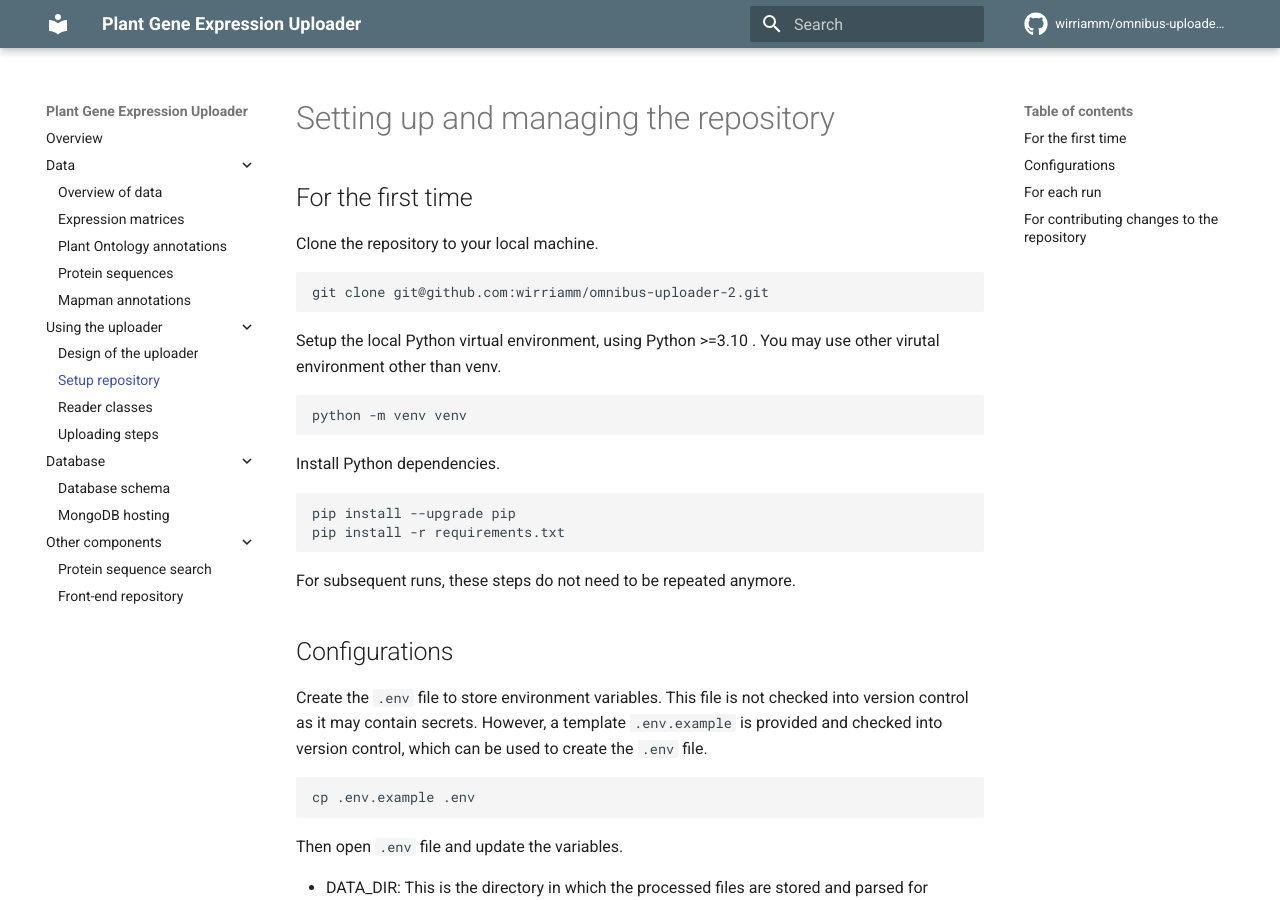
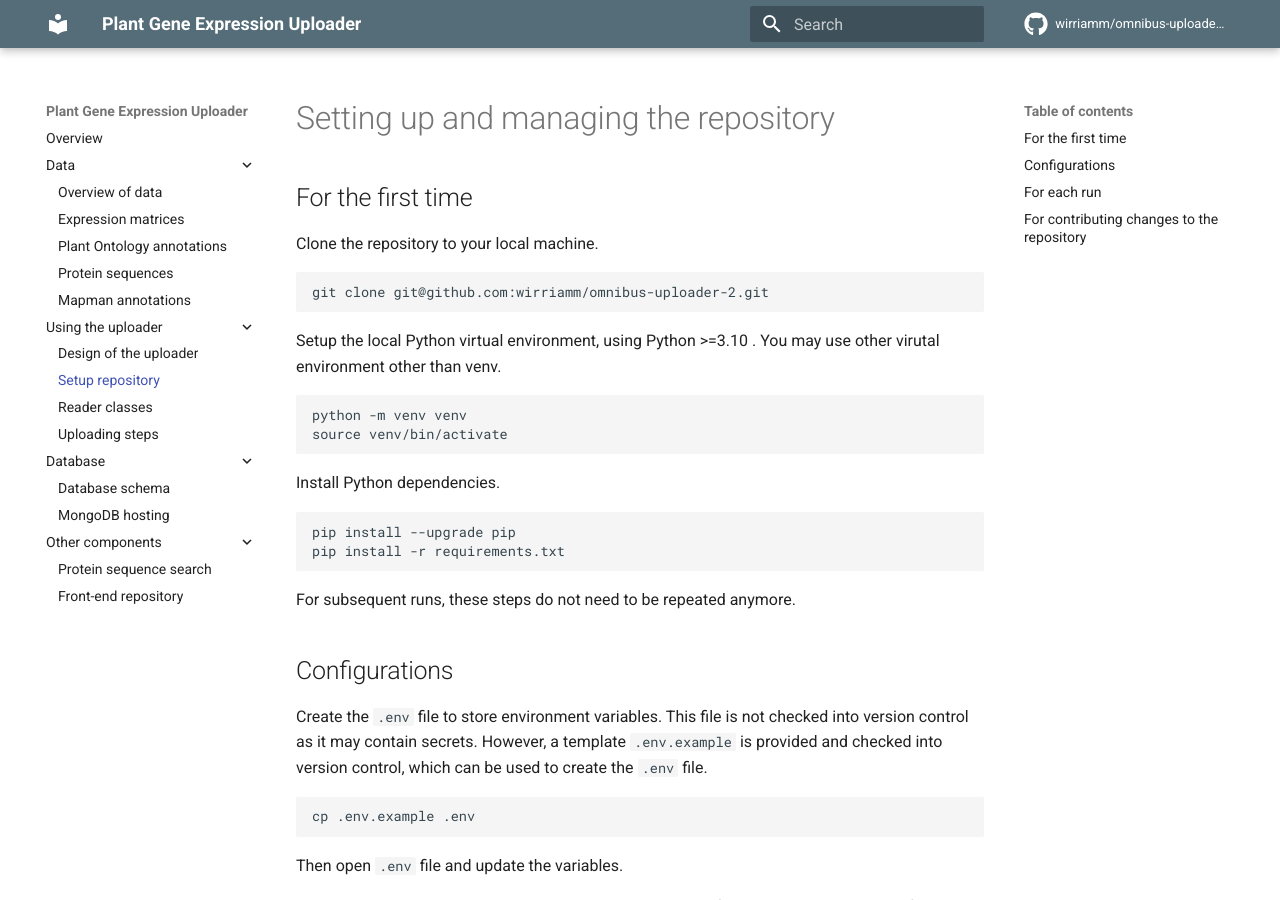
Before and after one commit to wgohome/omnibus-uploader-2, an MkDocs documentation site: the page built from docs/uploading/setup.md, in a window 1280 px wide and 900 px high. Built offline with MkDocs 1.6.1 and Material for MkDocs 9.7.7, drawn with Linux system fonts in a browser that asks for light colours; comment, search, counter and statistics services are not loaded.

Commit message:
update setup env must activate virtualenv before pip install

```diff
--- a/docs/uploading/setup.md
+++ b/docs/uploading/setup.md
@@ -9,6 +9,7 @@ Clone the repository to your local machine.
 Setup the local Python virtual environment, using Python >=3.10 . You may use other virutal environment other than venv.
 
     python -m venv venv
+    source venv/bin/activate
 
 Install Python dependencies.
 
```
Also changed, not shown: README.md (+1 -0 lines).
